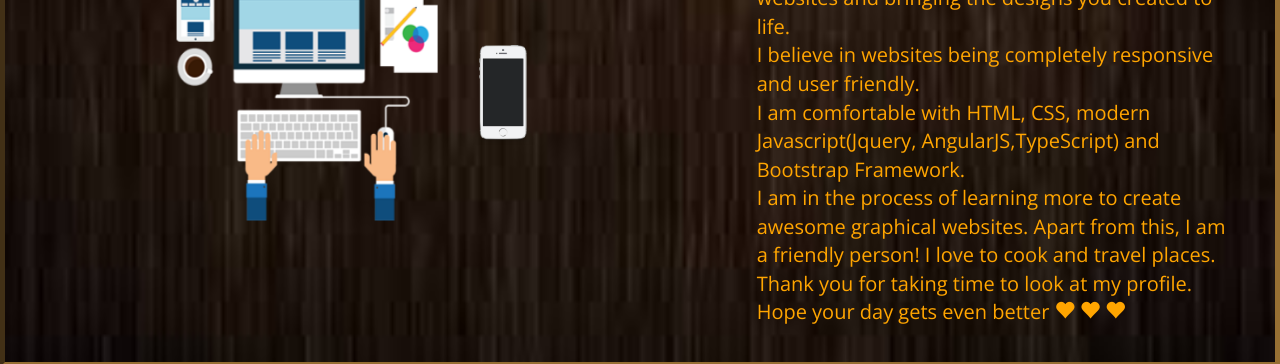
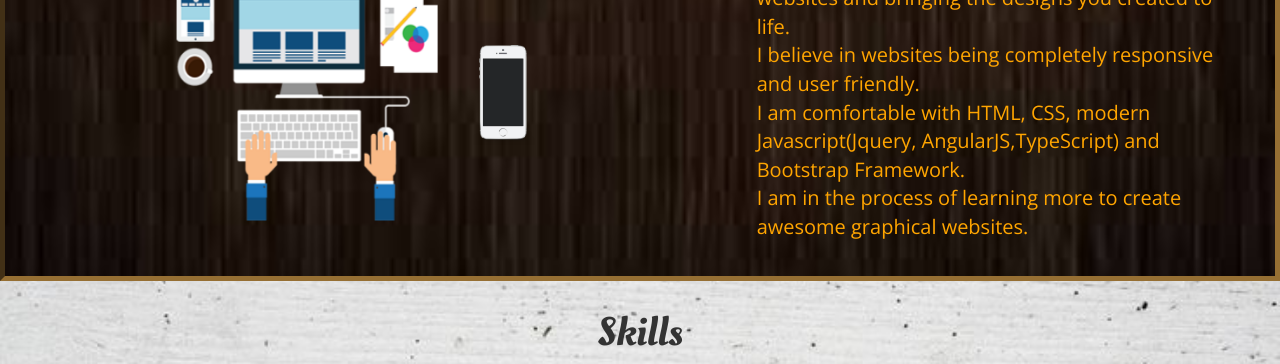
Before and after one commit to anushamedicharla/anushamedicharla.github.io, a plain HTML site: page index.html in a window 1280 px wide. Shown: the part 1004-1368 px from the top of the page. Drawn offline with nearby package versions, Linux system fonts and the light colour scheme; a web font is replaced by a local one.

Commit message:
Updated resume file

```diff
--- a/index.html
+++ b/index.html
@@ -77,12 +77,6 @@
 							Hey! This is Anusha. I hope your day is going great! <br>
 							I am a creative web developer. I graduated from Texas State University in Computer Science.<br>
 							I am passionate about developing beautiful websites and bringing the designs you created to life.<br> I believe in websites being completely responsive and user friendly.<br> I am comfortable with HTML, CSS, modern Javascript(Jquery, AngularJS,TypeScript) and Bootstrap Framework.<br> I am in the process of learning more to create awesome graphical websites.
-
-							Apart from this, I am a friendly person! I love to cook and travel places.<br>
-							Thank you for taking time to look at my profile. Hope your day gets even better
-							<span class="glyphicon glyphicon-heart sp1" ></span>
-							<span class="glyphicon glyphicon-heart sp2"></span>
-							<span class="glyphicon glyphicon-heart sp2"></span>
 						</p>
 					</div>
 				</div>
@@ -177,9 +171,11 @@
     								</ul>
 
 						        </p>
+<!--
 						        <a class="btn btn-info pull-right ProjLink" target="_blank" href="https://cs.txstate.edu/~s_d171/Projects/PlantCart/app/index.html">
 						        	<span>Look at the adorable plants!</span><i class="fa fa-external-link"></i>
 						        </a><wbr>
+-->
 						        <a class="btn btn-warning githubLink" target="_blank" href="https://github.com/anushamedicharla/PlantCart">
 							        	<span>Link to the Project Repository</span><i class="fa fa-github"></i> </a>
 						      </div>
@@ -212,9 +208,11 @@
 						        	First the input query is taken and the 20 search results are shown. At the bottom of the page there is a textbox to enter 5 most relevant results among the 20 results and a button to re-rank them.
 									On clicking the button, it takes to another page where it shows the re-ranked results.Both the initial and relevant results are written to 2 documents . When the re-rank button is clicked, the cosine similarity is calculated for the initial search results and the 5 relevant results . in descending order of the similarities , the re-ranked results are displayed.
 						        </p>
+<!--
 						        <a class="btn btn-info pull-right ProjLink" target="_blank" href="https://cs.txstate.edu/~s_d171/Projects/dataMiningAssign/bingsrch.html">
 						        	<span>Search Something!</span><i class="fa fa-external-link"></i>
 						        </a><wbr>
+-->
 						        <a class="btn btn-warning githubLink" target="_blank" href="https://github.com/anushamedicharla/SearchEngine-DataMining">
 							        	<span>Link to the Project Repository</span><i class="fa fa-github"></i> </a>
 						      </div>
@@ -276,9 +274,11 @@
 						        	A website for a fictional restaurant. Developed using:
 						        	HTML, CSS, PHP and MySql database.
 						        </p>
+<!--
 						        <a class="btn btn-info pull-right ProjLink" target="_blank" href="https://cs.txstate.edu/~s_d171/Projects/database-restaurant-project/index.html">
 						        	<span>Link to Project</span><i class="fa fa-external-link"></i>
 						        </a><wbr>
+-->
 						        <a class="btn btn-warning githubLink" target="_blank" href="https://github.com/anushamedicharla/DatabaseRestaurantProj">
 						        	<span>Link to the Project Repository</span><i class="fa fa-github"></i> </a>
 						      </div>
@@ -309,16 +309,16 @@
 						        <p>
 						        	This is a contact application which is a CRUD (Create, Read, Update and Delete) application.
 						        	<ul>
-								    <li>The application is created using AngularJS and a cloud database called Firebase.</li>
-								    <li>Users can add, edit and delete contacts using the firebase API.</li>
-								    <li>The Angular Seed boiler plate (https://github.com/angular/angular-seed) is used as the initial stage for this project.</li>
+                                        <li>The application is created using AngularJS and a cloud database called Firebase.</li>
+                                        <li>Users can add, edit and delete contacts using the firebase API.</li>
+                                        <li>The Angular Seed boiler plate (https://github.com/angular/angular-seed) is used as the initial stage for this project.</li>
 								    </ul>
-
-						        </p>
-
+                                 </p>
+<!--
 						        <a class="btn btn-info pull-right ProjLink" target="_blank" href="https://cs.txstate.edu/~s_d171/Projects/ContactsApp/app/index.html">
 						        	<span>Add some contacts!</span><i class="fa fa-external-link"></i>
 						        </a><wbr>
+-->
 						        <a class="btn btn-warning githubLink" target="_blank" href="https://github.com/anushamedicharla/ContactsApp">
 						        	<span>Link to the Project Repository</span><i class="fa fa-github"></i> </a>
 						      </div>
@@ -353,9 +353,11 @@
 									Button to view either in Celsius or Farenheit.<br>
 									Used the "Weather Underground API" for the weather information and parsed the json format resullts.
 						        </p>
+<!--
 						        <a class="btn btn-info pull-right ProjLink" target="_blank" href="http://codepen.io/anusha-medicharla/full/mEzNoW/">
 						        	<span>Check the weather before your leave!</span><i class="fa fa-external-link"></i>
 						        </a><wbr>
+-->
 						        <a class="btn btn-warning githubLink" target="_blank" href="https://github.com/anushamedicharla/LocalWeather">
 						        	<span>Link to the Project Repository</span><i class="fa fa-github"></i> </a>
 						      </div>
```
